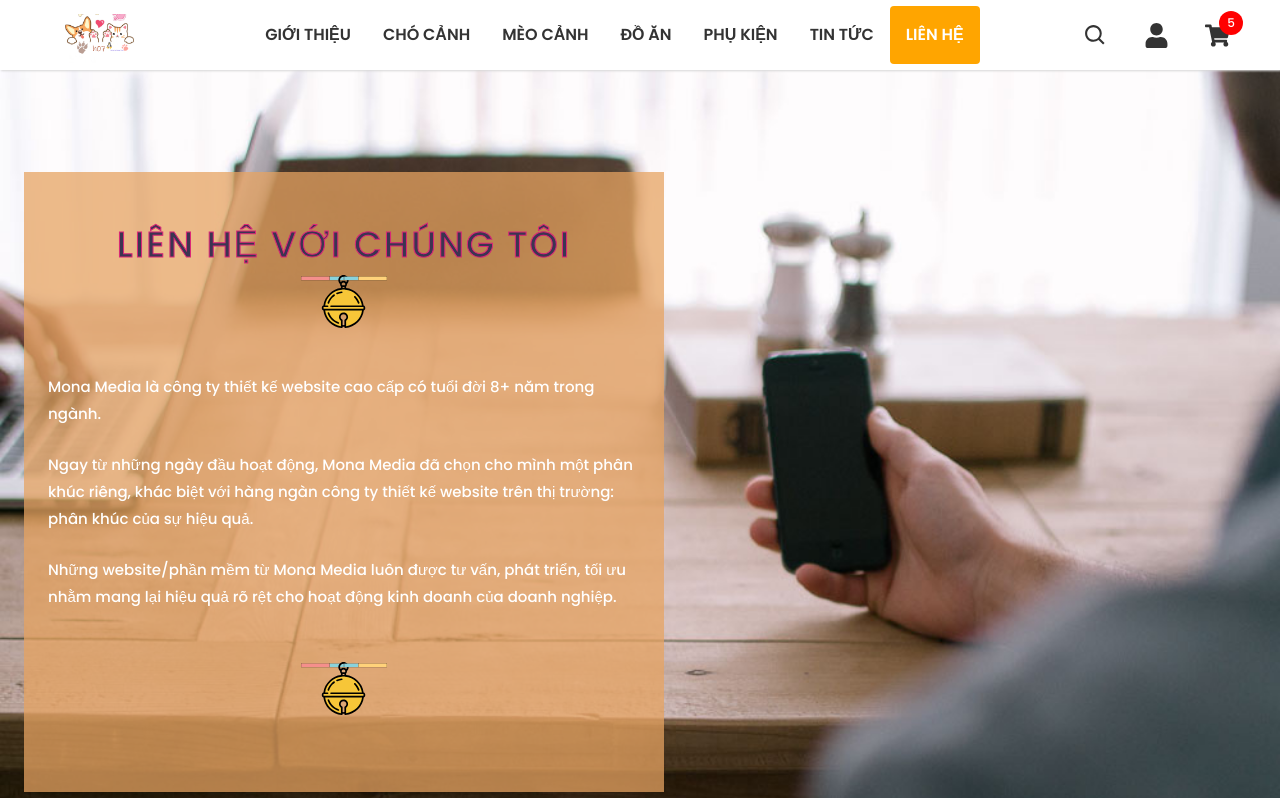
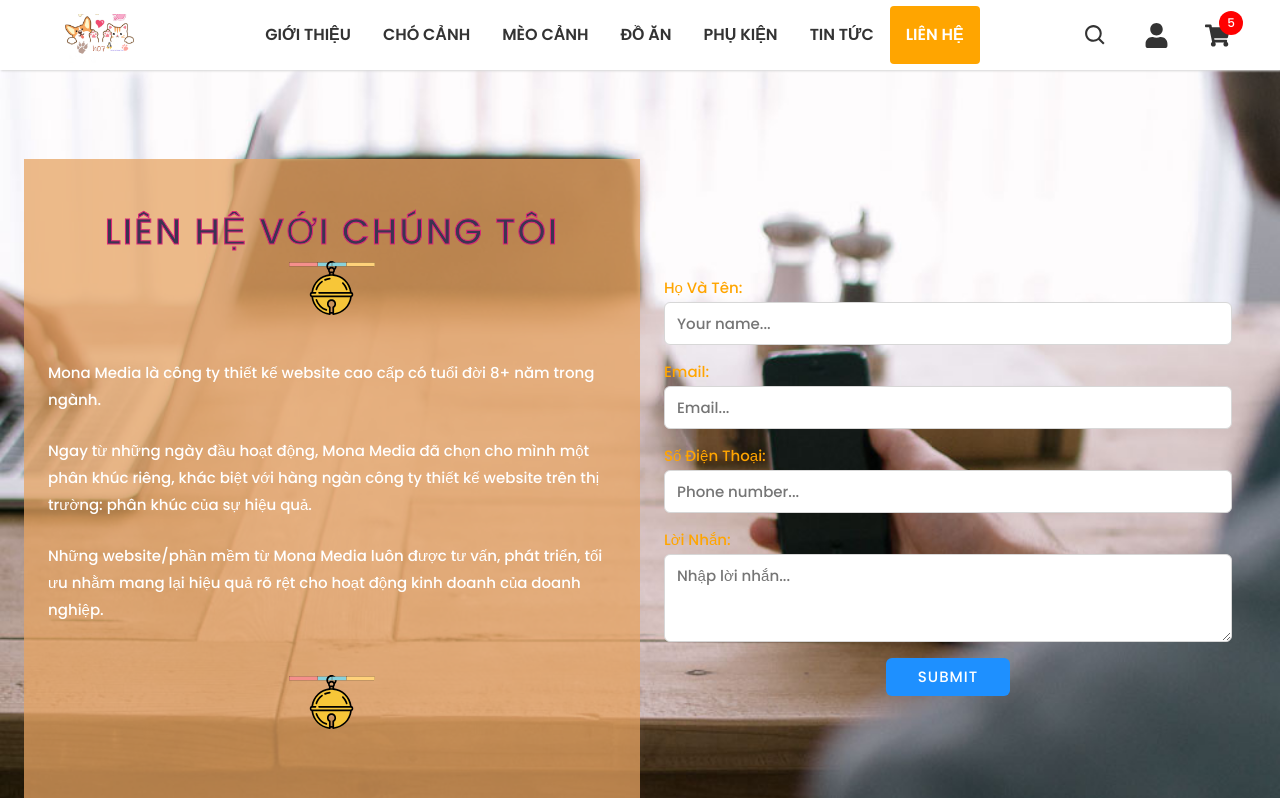
Before and after one commit to TrinhHoang07/my-petshop, a React (Create React App) app: page /contact in a window 1280 px wide. Shown: the top 798 px of the page. Built offline with nearby package versions, Linux system fonts and the light colour scheme.

Commit message:
add form in contact page, add package react-hook-form, handle validate form

```diff
--- a/package.json
+++ b/package.json
@@ -14,6 +14,7 @@
         "normalize.css": "^8.0.1",
         "react": "^18.2.0",
         "react-dom": "^18.2.0",
+        "react-hook-form": "^7.43.9",
         "react-router-dom": "^6.9.0",
         "react-scripts": "5.0.1",
         "recoil": "^0.7.7",
--- a/src/pages/Contact/Contact.module.scss
+++ b/src/pages/Contact/Contact.module.scss
@@ -36,4 +36,60 @@
 
 .contact-form {
     flex: 1;
+    padding: 48px 24px;
 }
+
+.form-item {
+    display: flex;
+    flex-direction: column;
+    color: orange;
+    font-size: 15px;
+    padding: 8px 0;
+
+    input {
+        margin-top: 4px;
+        caret-color: orange;
+        color: orange;
+        outline: none;
+        border: 1px solid #d7d7d7;
+        padding: 12px 0 12px 12px;
+        border-radius: 6px;
+    }
+
+    textarea {
+        margin-top: 4px;
+        border-radius: 6px;
+        caret-color: orange;
+        color: orange;
+        outline: none;
+        border: 1px solid #d7d7d7;
+        min-height: 88px;
+        padding: 12px 0 12px 12px;
+    }
+}
+
+.form-submit {
+    padding-top: 8px;
+    text-align: center;
+
+    button {
+        padding: 10px 32px;
+        background-color: dodgerblue;
+        color: #fff;
+        font-size: 15px;
+        letter-spacing: 1px;
+        border: none;
+        border-radius: 6px;
+        cursor: pointer;
+    }
+}
+
+.error-field {
+    color: red;
+    font-weight: 300;
+    font-size: 14px;
+    &::before {
+        display: inline;
+        content: '⚠ ';
+    }
+}
--- a/src/pages/Contact/Contact.tsx
+++ b/src/pages/Contact/Contact.tsx
@@ -2,10 +2,70 @@ import classNames from 'classnames/bind';
 import styles from './Contact.module.scss';
 import { Title } from '../../components/Title';
 import logo from '../../assets/images/sleigh-bell.svg';
+import { useForm } from 'react-hook-form';
+import { useEffect, useRef } from 'react';
 
 const cx = classNames.bind(styles);
 
 function Contact() {
+    const nameRef = useRef<any>();
+    const emailRef = useRef<any>();
+    const phoneRef = useRef<any>();
+    const descriptionRef = useRef<any>();
+
+    const {
+        register,
+        handleSubmit,
+        formState: { errors },
+    } = useForm();
+    const onSubmit = (data: any) => console.log(data);
+
+    const handleErrorInput = (ele: any) => {
+        ele.style.border = '1px solid red';
+    };
+
+    const handleClearErrorInput = (ele: any) => {
+        ele.style.border = '1px solid #d7d7d7';
+    };
+
+    useEffect(() => {
+        if (errors.name?.ref) {
+            nameRef.current = errors.name.ref;
+            handleErrorInput(errors.name.ref);
+        } else {
+            if (nameRef.current) {
+                handleClearErrorInput(nameRef.current);
+            }
+        }
+
+        if (errors.email?.ref) {
+            emailRef.current = errors.email.ref;
+            handleErrorInput(errors.email.ref);
+        } else {
+            if (emailRef.current) {
+                handleClearErrorInput(emailRef.current);
+            }
+        }
+
+        if (errors.phone?.ref) {
+            phoneRef.current = errors.phone.ref;
+            handleErrorInput(errors.phone.ref);
+        } else {
+            if (phoneRef.current) {
+                handleClearErrorInput(phoneRef.current);
+            }
+        }
+
+        if (errors.description?.ref) {
+            descriptionRef.current = errors.description.ref;
+            handleErrorInput(errors.description.ref);
+        } else {
+            if (descriptionRef.current) {
+                handleClearErrorInput(descriptionRef.current);
+            }
+        }
+    }, [errors.name, errors.email, errors.phone, errors.description]);
+
     return (
         <div className={cx('contact')}>
             <div className={cx('banner')}>
@@ -27,7 +87,58 @@ function Contact() {
                         </div>
                         <Title logo={logo} title="" />
                     </div>
-                    <div className={cx('contact-form')}></div>
+                    <div className={cx('contact-form')}>
+                        <form onSubmit={handleSubmit(onSubmit)} className={cx('form')}>
+                            <div className={cx('form-item')}>
+                                <label htmlFor="name">Họ Và Tên: </label>
+                                <input
+                                    id="name"
+                                    type="text"
+                                    {...register('name', { required: true, minLength: 1 })}
+                                    placeholder="Your name..."
+                                />
+                                {errors.name && <p className={cx('error-field')}>This field is required!</p>}
+                            </div>
+                            <div className={cx('form-item')}>
+                                <label htmlFor="email">Email: </label>
+                                <input
+                                    id="email"
+                                    type="text"
+                                    {...register('email', {
+                                        required: true,
+                                        pattern: /^([\w.*-]+@([\w-]+\.)+[\w-]{2,4})?$/,
+                                    })}
+                                    placeholder="Email..."
+                                />
+                                {errors.email && <p className={cx('error-field')}>This field is email!</p>}
+                            </div>
+                            <div className={cx('form-item')}>
+                                <label htmlFor="phone">Số Điện Thoại: </label>
+                                <input
+                                    id="phone"
+                                    type="text"
+                                    {...register('phone', {
+                                        required: true,
+                                        pattern: /^[\+]?[(]?[0-9]{3}[)]?[-\s\.]?[0-9]{3}[-\s\.]?[0-9]{4,6}$/im,
+                                    })}
+                                    placeholder="Phone number..."
+                                />
+                                {errors.phone && <p className={cx('error-field')}>This field is phone number!</p>}
+                            </div>
+                            <div className={cx('form-item')}>
+                                <label htmlFor="description">Lời Nhắn: </label>
+                                <textarea
+                                    {...register('description', { required: true })}
+                                    id="description"
+                                    placeholder="Nhập lời nhắn..."
+                                ></textarea>
+                                {errors.description && <p className={cx('error-field')}>This field is required!</p>}
+                            </div>
+                            <div className={cx('form-submit')}>
+                                <button type="submit">SUBMIT</button>
+                            </div>
+                        </form>
+                    </div>
                 </div>
             </div>
         </div>
```
Also changed, not shown: 1 other file (tests, documents, lock files or other folders).
